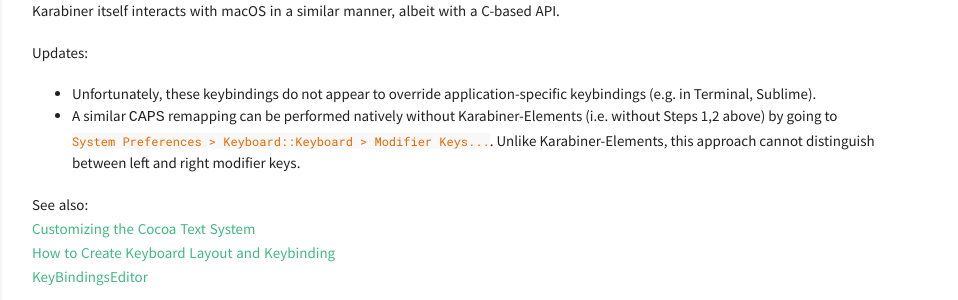
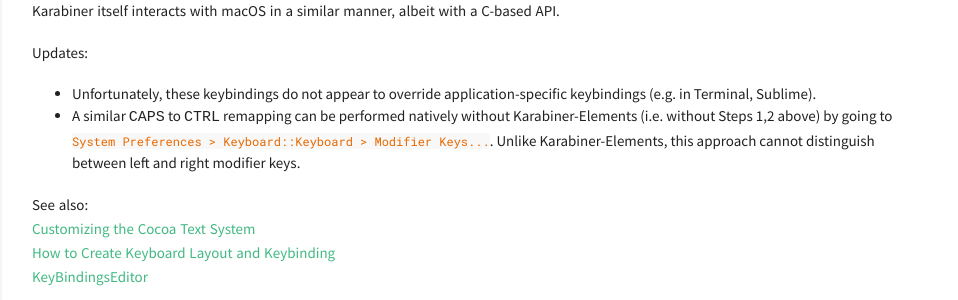
Before and after one commit to slongwell/slongwell.github.io, a Jekyll site: the page built from _posts/2016-09-25-karabiner-workaround.md, in a window 1280 px wide. Shown: the part 2057-2357 px from the top of the page, without its empty margins (318-1276 px from the left). Built offline with Jekyll 4.4.1, drawn with Linux system fonts in a browser that asks for light colours; comment, search, counter and statistics services are not loaded.

Commit message:
tweaked wording

```diff
--- a/_posts/2016-09-25-karabiner-workaround.md
+++ b/_posts/2016-09-25-karabiner-workaround.md
@@ -79,7 +79,7 @@
 Updates:
 
 * Unfortunately, these keybindings do not appear to override application-specific keybindings (e.g. in Terminal, Sublime).
-* A similar <kbd>CAPS</kbd> remapping can be performed natively without Karabiner-Elements (i.e. without Steps 1,2 above) by going to `System Preferences > Keyboard::Keyboard > Modifier Keys...`. Unlike Karabiner-Elements, this approach cannot distinguish between left and right modifier keys.
+* A similar <kbd>CAPS</kbd> to <kbd>CTRL</kbd> remapping can be performed natively without Karabiner-Elements (i.e. without Steps 1,2 above) by going to `System Preferences > Keyboard::Keyboard > Modifier Keys...`. Unlike Karabiner-Elements, this approach cannot distinguish between left and right modifier keys.
 
 See also:
 [Customizing the Cocoa Text System][a]
```
